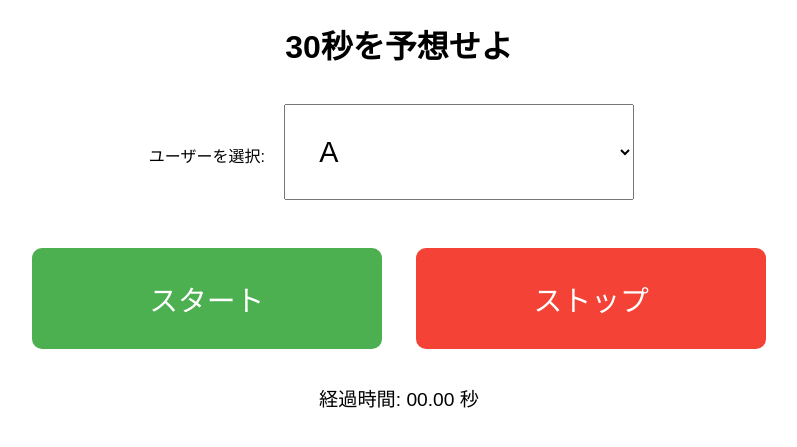
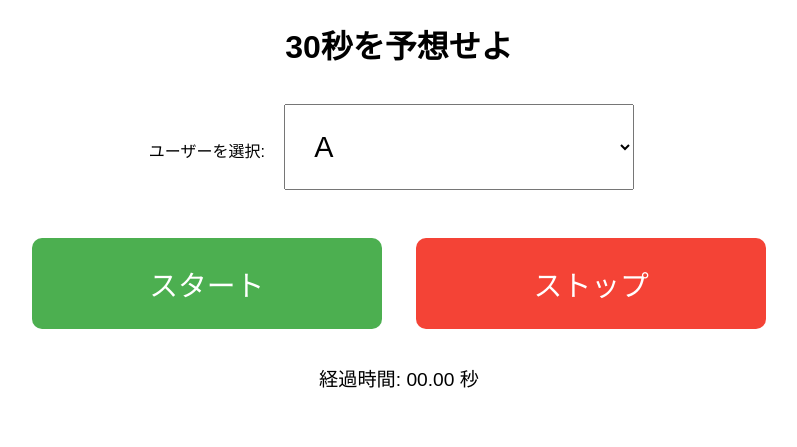
Before and after one commit to hryooooo/flask-10sec-game, a Flask app: page / in a window 1280 px wide. Shown: the top 447 px of the page, without its empty margins (241-1038 px from the left). Run offline with Flask 3, Linux system fonts and the light colour scheme; some libraries are stand-ins or nearby versions.

Commit message:
Update index.html

```diff
--- a/templates/index.html
+++ b/templates/index.html
@@ -9,11 +9,11 @@
         body {
             font-family: Arial, sans-serif;
             text-align: center;
-            margin: 20px;
+            margin: 15px;
         }
         select, button {
             font-size: 1.8em;
-            padding: 30px;
+            padding: 25px;
             margin: 15px;
             width: 80%;
             max-width: 350px;
```
